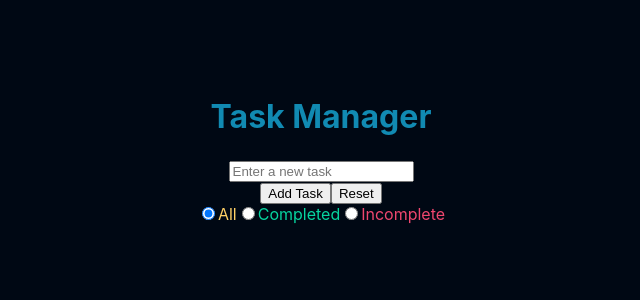
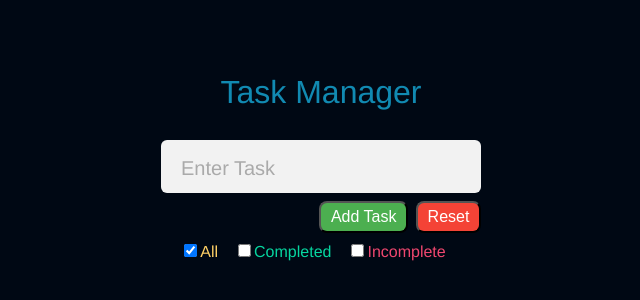
Before and after one commit to Zogarish/Learn-React-s-useReducer-Hook-Simplify-Complex-State, a React (Create React App) app: page / in a window 1280 px wide. Shown: the part 164-464 px from the top of the page, without its empty margins (319-959 px from the left). Built offline with nearby package versions, Linux system fonts and the light colour scheme.

Commit message:
chore: Have a CSS Reset File, Added A Lot CSS Stuff To The Task Manager.

```diff
--- a/src/App.css
+++ b/src/App.css
@@ -1,28 +1,107 @@
 /* Application Styles */
 .App {
   text-align: center;
-  min-height: 100vh;
-  display: flex;
-  flex-direction: column;
-  align-items: center;
-  justify-content: flex-start;
   padding-top: 15em;
   color: #ffffff;
 }
 
+*,
+*::before,
+*::after {
+  box-sizing: border-box;
+}
+
+.custom-field {
+  position: relative;
+  font-size: 1.25rem;
+  padding-top: 1.25em;
+  margin-bottom: 0.4em;
+}
+
+.custom-field input {
+  border: none;
+  -webkit-appearance: none;
+  -ms-appearance: none;
+  -moz-appearance: none;
+  appearance: none;
+  background: #f2f2f2;
+  padding: 0.75em;
+  border-radius: 0.3em;
+  width: 20rem;
+  outline: none;
+  font-size: 1.25rem;
+}
+
+.custom-field .placeholder {
+  position: absolute;
+  top: calc(50% + 0.7em);
+  left: 1em;
+  transform: translateY(-50%);
+  color: #aaa;
+  transition: top 0.3s, font-size 0.3s, color 0.3s;
+}
+
+.custom-field input:valid + .placeholder,
+.custom-field input:focus + .placeholder {
+  top: 0.1em;
+  font-size: 0.75rem;
+  color: #118ab2;
+}
+
 h1 {
   color: #118ab2;
-  margin-bottom: 0.75em;
+  margin-bottom: 1em;
+  font-size: 2rem;
+}
+
+.button-group {
+  display: flex;
+  justify-content: right;
+  margin-top: 0.5em;
+  margin-bottom: 0.5em;
+}
+
+.add-task-button {
+  margin-right: 0.5rem;
+  padding: 0.3em 0.6em;
+  font-size: 1rem;
+  background-color: #4caf50;
+  color: white;
+  border-radius: 0.5em;
+  cursor: pointer;
+}
+
+.reset-button {
+  padding: 0.3em 0.6em;
+  font-size: 1rem;
+  color: white;
+  border-radius: 0.5em;
+  cursor: pointer;
+}
+
+button:last-child {
+  background-color: #f44336;
 }
 
 .all {
   color: #ffd166;
+  margin-right: 1rem;
 }
 
 .completed {
   color: #06d6a0;
+  margin-right: 1rem;
 }
 
 .incomplete {
   color: #ef476f;
+  margin-right: 1rem;
 }
+
+ul {
+  margin-top: 1.5rem;
+}
+
+.delete-button {
+  margin-left: 0.5rem;
+}
--- a/src/App.js
+++ b/src/App.js
@@ -1,4 +1,5 @@
 import React, { useReducer } from "react"; // Import the useReducer hooks
+import "./reset.css"; // Import the reset.css file to reset the default styles
 import "./App.css"; // Import the App.css file to style the application
 import { initialState, reducer, actionType } from "./reducer"; // Import the initialState, reducer, and actionType from the reducer file
 import {
@@ -18,24 +19,34 @@ function App() {
     <div className="App">
       <h1>Task Manager</h1>
       <div>
+        <label className="custom-field">
           <input
             type="text"
             value={state.newTask} // Set the value of the input to the newTask state
             onChange={(e) =>
-            dispatch({ type: actionType.SET_NEW_TASK, payload: e.target.value })
+              dispatch({
+                type: actionType.SET_NEW_TASK,
+                payload: e.target.value,
+              })
             } // Update the newTask state with the value of the input
-          placeholder="Enter a new task"
+            required
           />
-        <div>
+          <span className="placeholder">Enter Task</span>
+        </label>
+        <div className="button-group">
           <button
             onClick={() => {
               handleAddTask(state, dispatch); // Call the handleAddTask function with the state and dispatch as arguments
             }}
+            className="add-task-button"
           >
             Add Task
           </button>
           {/* Call the addTask function with the state and dispatch as arguments */}
-          <button onClick={() => dispatch({ type: actionType.RESET_NEW_TASK })}>
+          <button
+            onClick={() => dispatch({ type: actionType.RESET_NEW_TASK })}
+            className="reset-button"
+          >
             Reset
           </button>
         </div>
@@ -43,7 +54,7 @@ function App() {
       <div>
         <label className="all">
           <input
-            type="radio"
+            type="checkbox"
             value="all"
             checked={state.filter === "all"}
             onChange={() =>
@@ -54,7 +65,7 @@ function App() {
         </label>
         <label className="completed">
           <input
-            type="radio"
+            type="checkbox"
             value="completed"
             checked={state.filter === "completed"}
             onChange={() =>
@@ -65,7 +76,7 @@ function App() {
         </label>
         <label className="incomplete">
           <input
-            type="radio"
+            type="checkbox"
             value="incomplete"
             checked={state.filter === "incomplete"}
             onChange={() =>
@@ -79,6 +90,7 @@ function App() {
         {filterTasks(state).map((task) => (
           <li key={task.id}>
             <span
+              className="task-text"
               // Add a style attribute to conditionally apply a line-through style to the task text
               style={{
                 textDecoration: task.completed ? "line-through" : "none",
@@ -87,7 +99,10 @@ function App() {
             >
               {task.text}
             </span>
-            <button onClick={() => deleteTask(task.id, dispatch)}>
+            <button
+              className="delete-button"
+              onClick={() => deleteTask(task.id, dispatch)}
+            >
               Delete
             </button>
           </li>
--- a/src/index.css
+++ b/src/index.css
@@ -1,10 +1,11 @@
 body {
-  margin: 0;
-  padding: 0;
-  font-family: -apple-system, BlinkMacSystemFont, "Segoe UI", "Roboto", "Oxygen",
-    "Ubuntu", "Cantarell", "Fira Sans", "Droid Sans", "Helvetica Neue",
-    sans-serif;
+  font-family: "Helvetica", "Arial", "Georgia", "Tahoma", "Roboto";
   -webkit-font-smoothing: antialiased;
   -moz-osx-font-smoothing: grayscale;
   background-color: #000814;
+  display: flex;
+  flex-direction: column;
+  justify-content: center;
+  align-items: center;
+  font: 16px;
 }
--- a/src/index.js
+++ b/src/index.js
@@ -1,5 +1,6 @@
 import React from "react";
 import ReactDOM from "react-dom/client";
+import "./reset.css";
 import "./index.css";
 import App from "./App";
 
--- /dev/null
+++ b/src/reset.css
@@ -0,0 +1,129 @@
+/* http://meyerweb.com/eric/tools/css/reset/
+   v2.0 | 20110126
+   License: none (public domain)
+*/
+
+html,
+body,
+div,
+span,
+applet,
+object,
+iframe,
+h1,
+h2,
+h3,
+h4,
+h5,
+h6,
+p,
+blockquote,
+pre,
+a,
+abbr,
+acronym,
+address,
+big,
+cite,
+code,
+del,
+dfn,
+em,
+img,
+ins,
+kbd,
+q,
+s,
+samp,
+small,
+strike,
+strong,
+sub,
+sup,
+tt,
+var,
+b,
+u,
+i,
+center,
+dl,
+dt,
+dd,
+ol,
+ul,
+li,
+fieldset,
+form,
+label,
+legend,
+table,
+caption,
+tbody,
+tfoot,
+thead,
+tr,
+th,
+td,
+article,
+aside,
+canvas,
+details,
+embed,
+figure,
+figcaption,
+footer,
+header,
+hgroup,
+menu,
+nav,
+output,
+ruby,
+section,
+summary,
+time,
+mark,
+audio,
+video {
+  margin: 0;
+  padding: 0;
+  border: 0;
+  font-size: 100%;
+  font: inherit;
+  vertical-align: baseline;
+}
+/* HTML5 display-role reset for older browsers */
+article,
+aside,
+details,
+figcaption,
+figure,
+footer,
+header,
+hgroup,
+menu,
+nav,
+section {
+  display: block;
+}
+body {
+  line-height: 1;
+}
+ol,
+ul {
+  list-style: none;
+}
+blockquote,
+q {
+  quotes: none;
+}
+blockquote:before,
+blockquote:after,
+q:before,
+q:after {
+  content: "";
+  content: none;
+}
+table {
+  border-collapse: collapse;
+  border-spacing: 0;
+}
```
Lines whose indentation alone changed are shown as unchanged.
